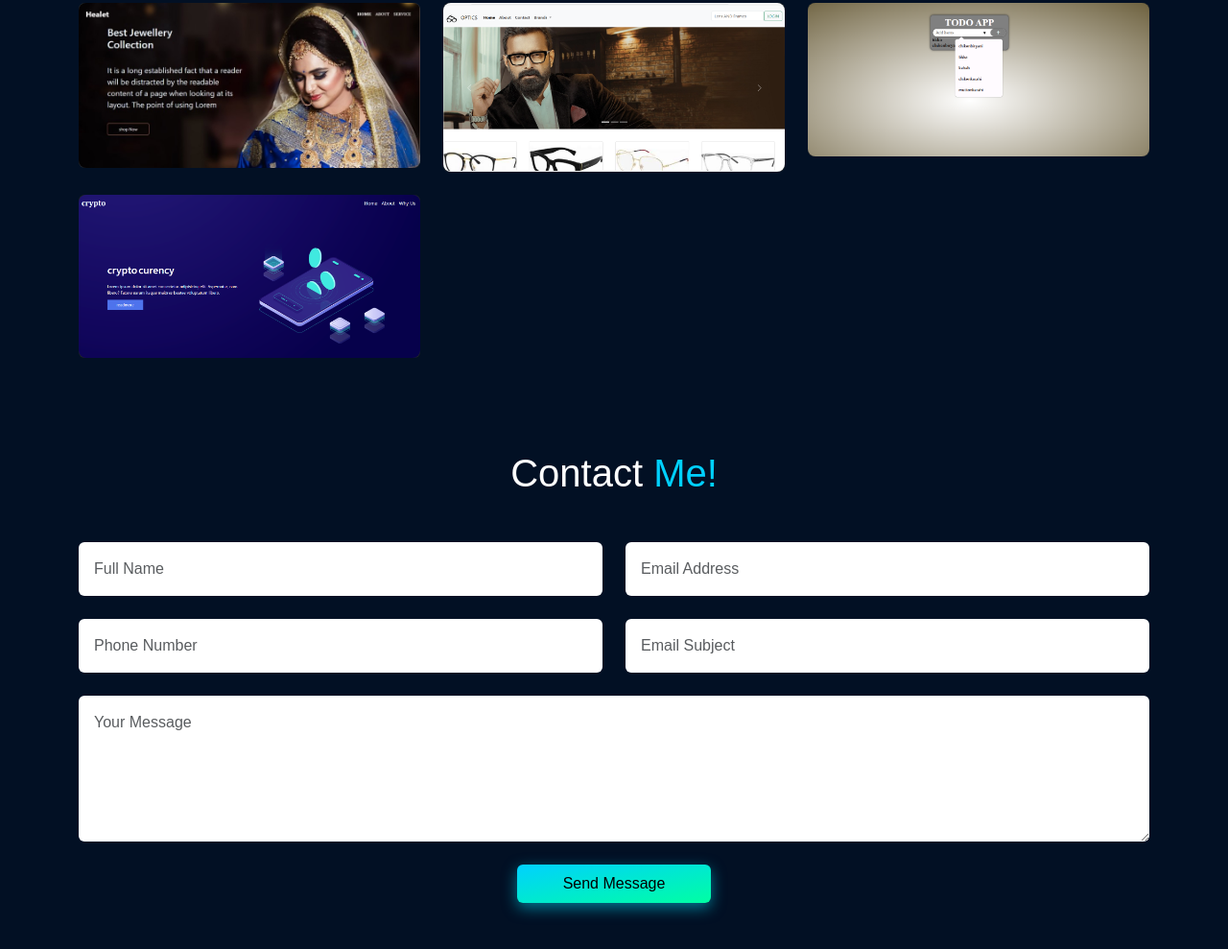
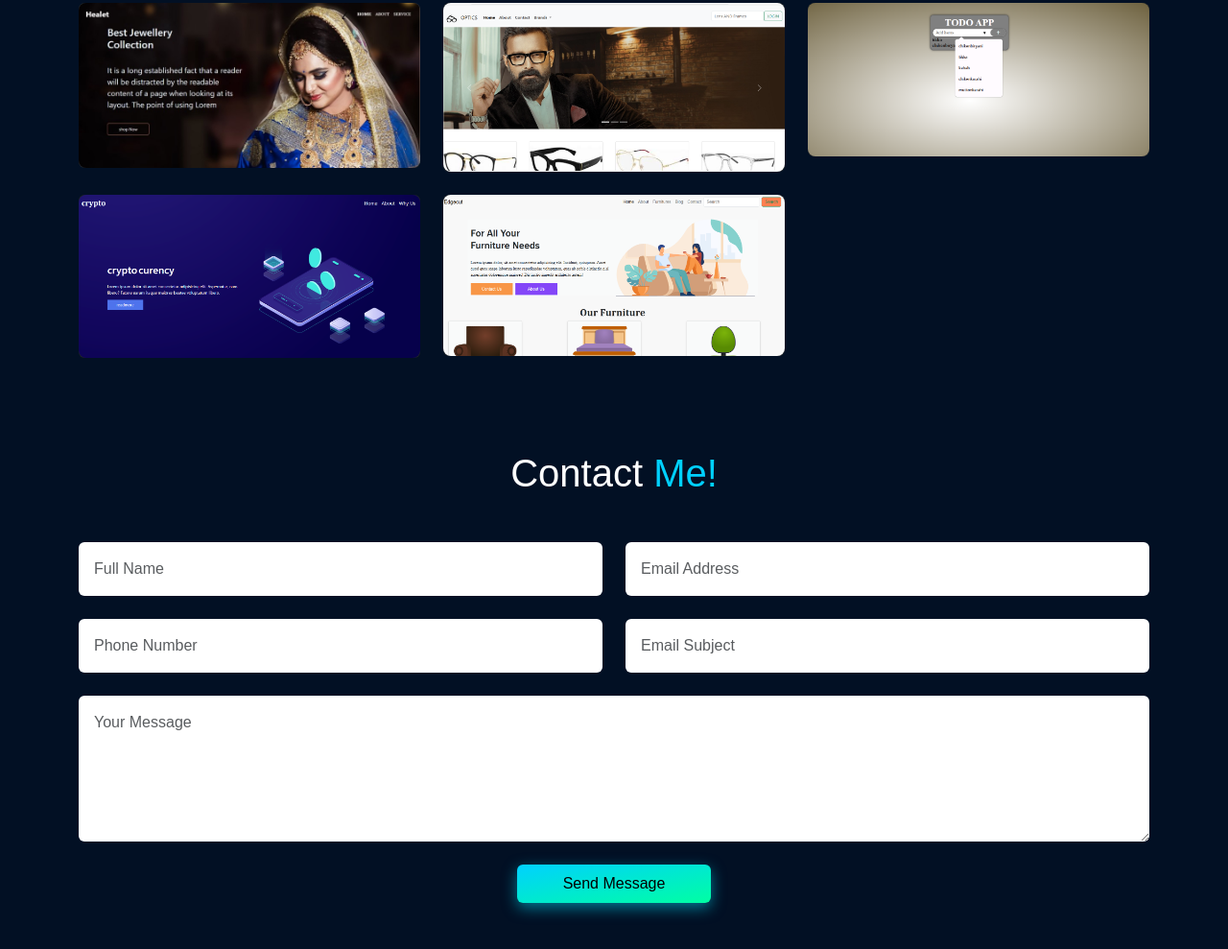
Before and after one commit to abdulrauf242/my_portfolio, a plain HTML site: page index.html in a window 1280 px wide. Shown: the part 2302-3291 px from the top of the page at 96% size. Drawn offline with nearby package versions, Linux system fonts and the light colour scheme.

Commit message:
adding-project

```diff
--- a/index.html
+++ b/index.html
@@ -211,6 +211,12 @@
               class="card-img-top rounded-3" alt="Project 4"></a>
         </div>
       </div>
+      <div class="col-md-4">
+        <div class="card bg-dark border-0">
+          <a href="https://abdulrauf242.github.io/furniture-web/" target="_blank"><img src="./project5.png"
+              class="card-img-top rounded-3" alt="Project 4"></a>
+        </div>
+      </div>
       <!-- <div class="col-md-4">
         <div class="card bg-dark border-0">
           <img src="https://via.placeholder.com/350x200" class="card-img-top rounded-3" alt="Project 5">
```
Also changed, not shown: project5.png (added).
